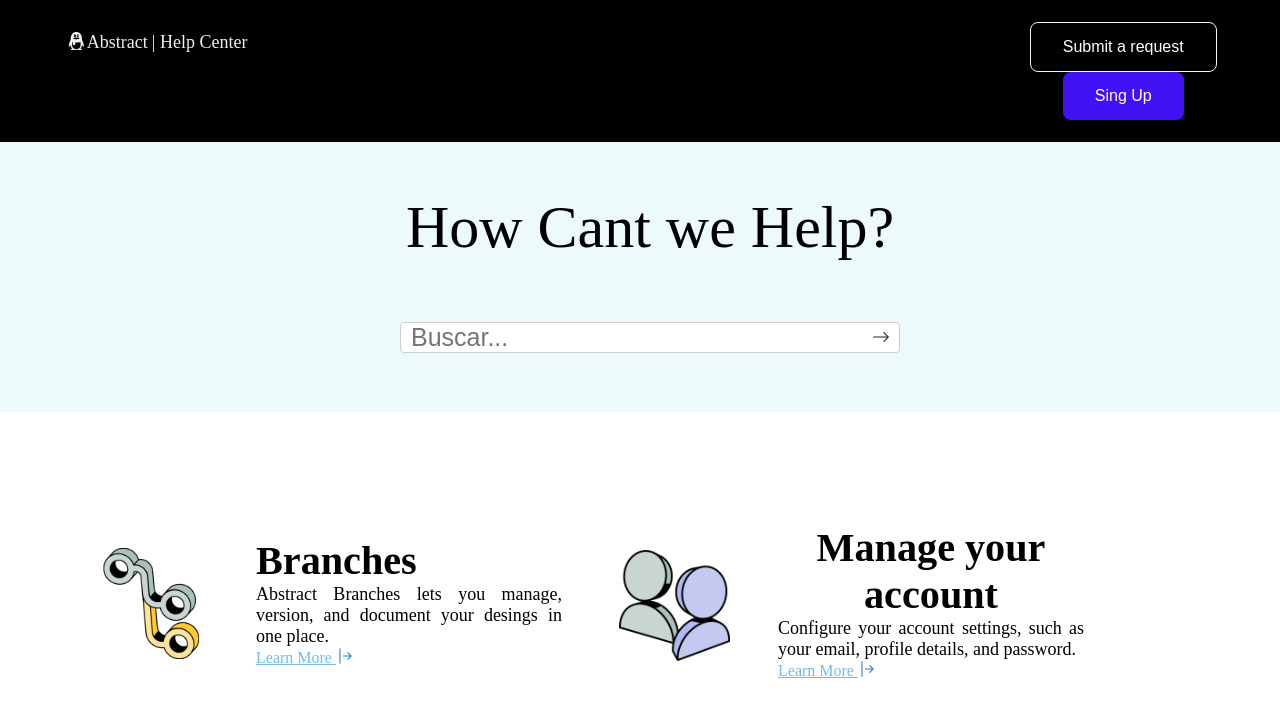
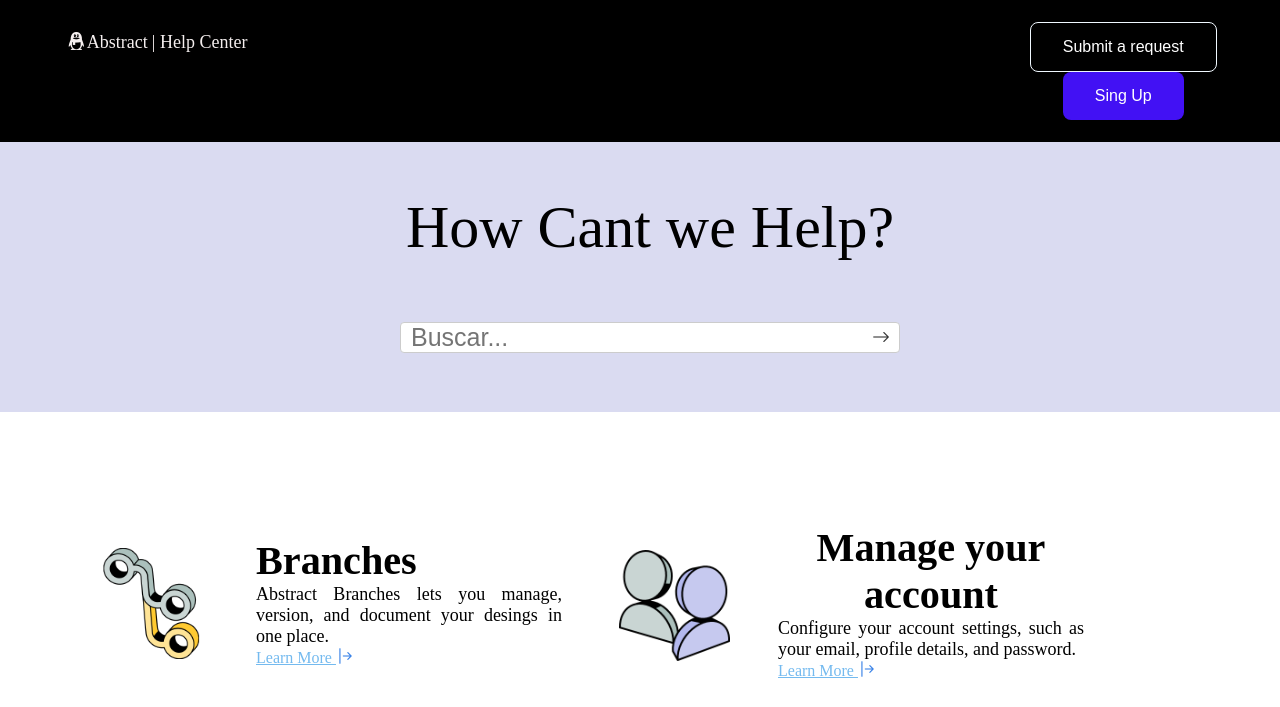
Before and after one commit to mrubiob/AHORASI, a plain HTML site: page index.html in a window 1280 px wide. Shown: the top 707 px of the page. Drawn offline with nearby package versions, Linux system fonts and the light colour scheme.

Commit message:
cambio color container 2

```diff
--- a/style.css
+++ b/style.css
@@ -31,7 +31,7 @@ html, body {
     gap: 10px; /* espacio entre filas y columnas*/
     width: 100vw; /* asegura todo uso del viewport*/
     height: auto;
-    background-color: rgba(158, 227, 238,0.2);
+    background-color: #dadbf1;
     padding: 10px; /* Agrega un poco de espacio alrededor del contenedor */
 
 }
```
